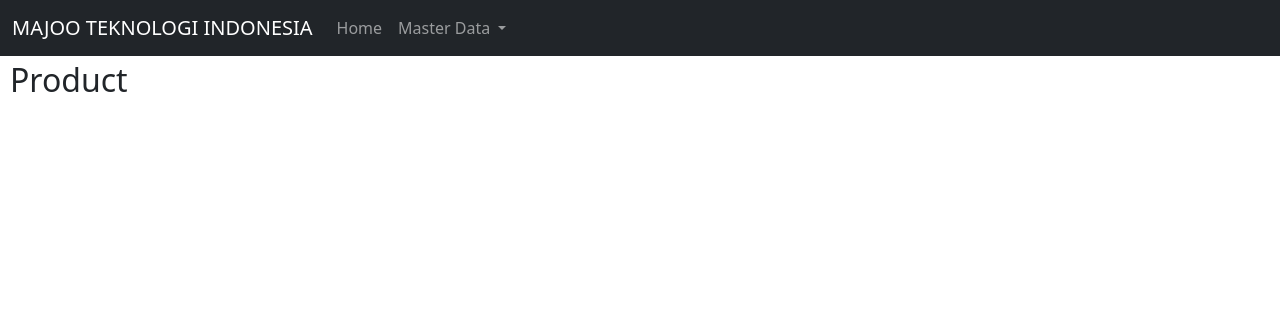
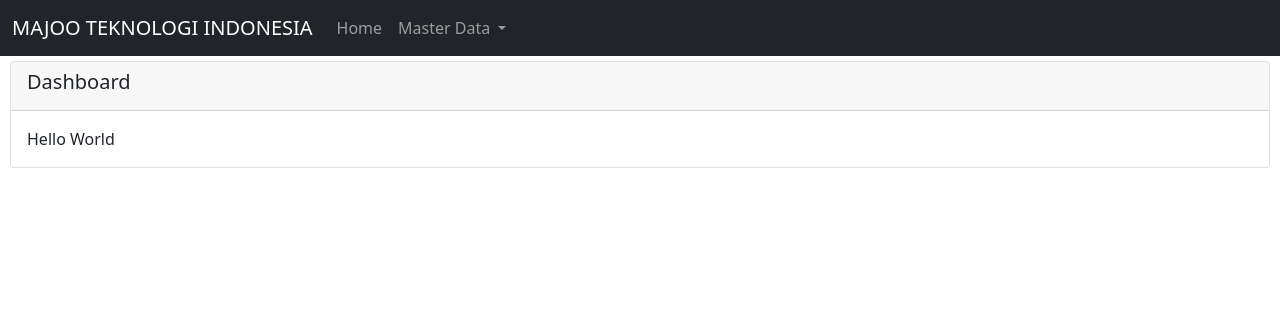
Before and after one commit to teddytkz/Majoo, a CodeIgniter app: page /database/dashboard in a window 1280 px wide. Shown: the top 316 px of the page. Run offline with CodeIgniter, Linux system fonts and the light colour scheme; the visitor is signed in with stand-in values (Sample User, id 1).

Commit message:
Update Dashboard Page

```diff
--- a/application/views/dashboard/index.php
+++ b/application/views/dashboard/index.php
@@ -1,53 +1,16 @@
 <main class="col-md-12" style="padding:5px 10px 10px 10px">
 	<div class="row">
 		<div class="col-md-12">
-			<h2>Product</h2>
-		</div>
-		<div class="col-md-12">
-			<div class="row" id="listProductFront">
+			<div class="card">
+				<div class="card-header">
+					<h5>Dashboard</h5>
+				</div>
+				<div class="card-body">
+					Hello World
 
-
+				</div>
 			</div>
 		</div>
+
 	</div>
 </main>
-
-<script>
-	$(document).ready(function () {
-		getListProduct()
-	})
-
-	async function getListProduct() {
-		await $.ajax({
-			url: "<?php echo base_url()?>api/get_product_front",
-			type: "GET",
-			dataType: "JSON",
-			data: {},
-			success: function (data) {
-				console.log(data)
-				htmls = ''
-				data.forEach((result) => {
-					htmls += '<div class="col-md-3">'
-					htmls += '<div class="card mb-4 rounded-3 shadow-sm">'
-					htmls += '<div class="card-body">'
-					htmls += '<center>'
-					htmls += '<img width="50%" src="' + result.images + '" />'
-					htmls += '<h4>' + result.namaProduk + '</h4>'
-					htmls += '<h5>' + result.harga + '</h5>'
-					htmls += '</center>'
-					htmls += '<ul class="list-unstyled mt-3 mb-4">'
-					htmls += '<li>' + result.descriptionProduk + '</li>'
-					htmls += '<ul>'
-					htmls +=
-						'<a href="<?php echo base_url()?>product/details/' + result.id +
-						'" style="margin-top:15px" class="w-100 btn btn-lg btn-outline-primary">Beli</a>'
-					htmls += '</div>'
-					htmls += '</div>'
-					htmls += '</div>'
-				})
-				$('#listProductFront').html(htmls)
-			}
-		})
-	}
-
-</script>
```
